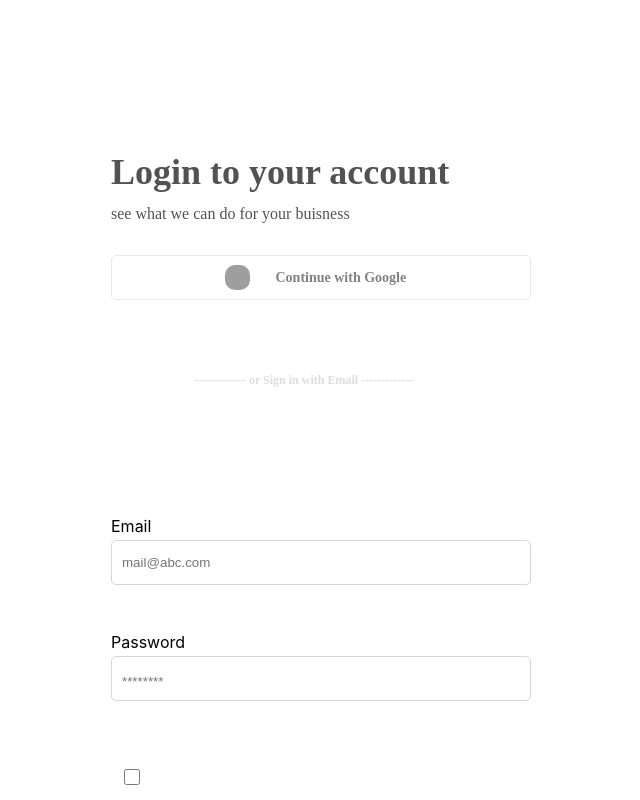
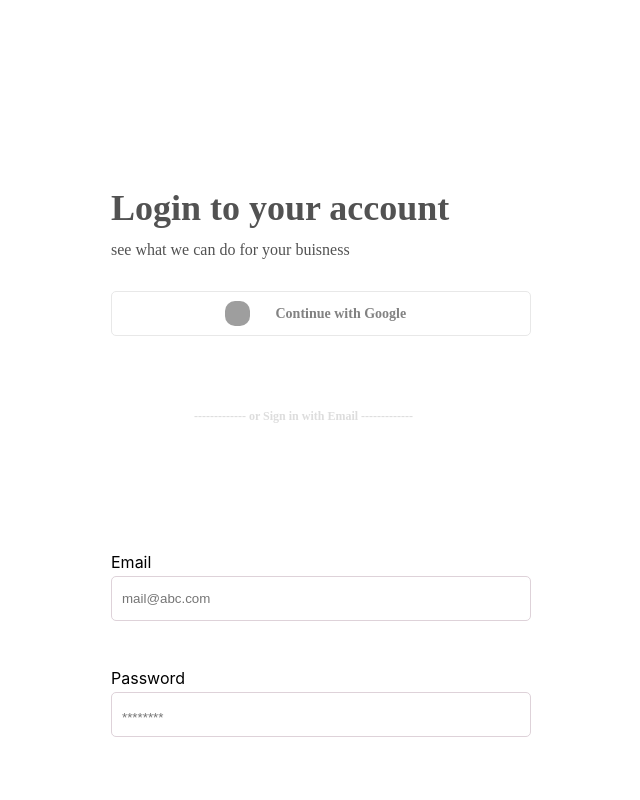
Before and after one commit to dwiyual/Login-page, a React (Create React App) app in the folder login/my-app/: page / in a window 1280 px wide. Shown: the top 800 px of the page, without its empty margins (399-1039 px from the left). Built offline with nearby package versions, Linux system fonts and the light colour scheme; grey boxes are pictures that could not be loaded.

Commit message:
position logo to correct spot and used responsive units

```diff
--- a/login/my-app/src/index.css
+++ b/login/my-app/src/index.css
@@ -13,11 +13,13 @@ code {
 }
 
 .logo {
-position: absolute;
-width: 72px;
-height: 72px;
-left: 292px;
-top: 155px;
+display: flex;
+justify-content: center;
+align-items: center;
+position: relative;
+width: 4.5rem;
+height: 4.5rem;
+left: 25rem;
 
 }
 
```
